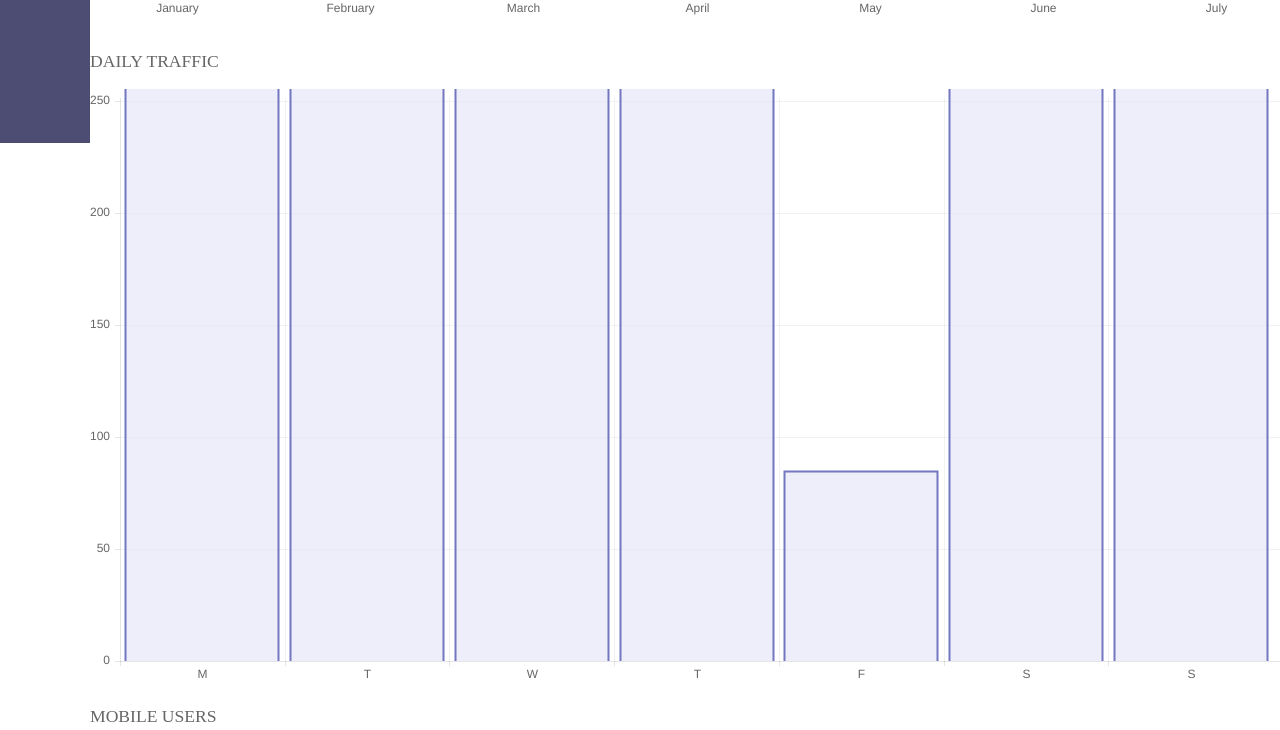
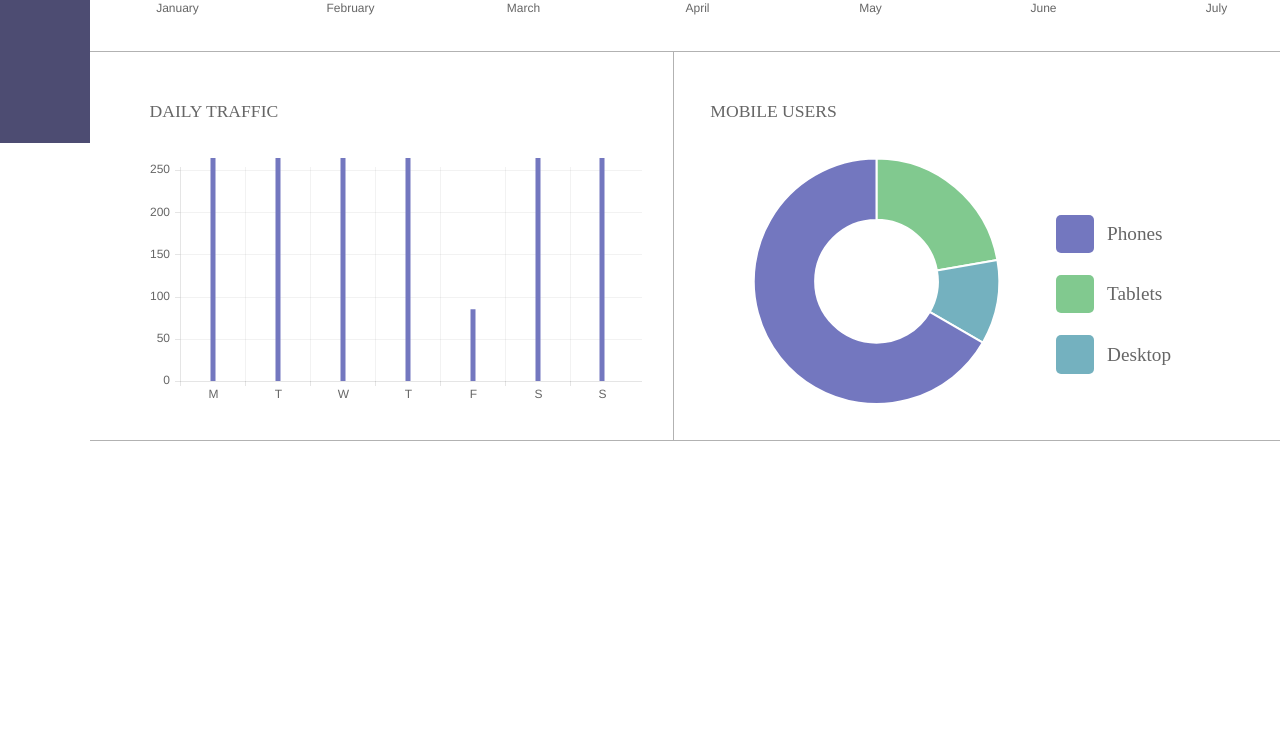
Before and after one commit to CristianCristea/project_9_web_app_dashboard, a plain HTML site: page index.html in a window 1280 px wide. Shown: the part 657-1387 px from the top of the page. After the commit the page ends 1098 px from the top, so only its background shows below. Drawn offline with nearby package versions, Linux system fonts and the light colour scheme.

Commit message:
Styled traffic-data section

```diff
--- a/index.html
+++ b/index.html
@@ -58,6 +58,7 @@
       </section>
 
       <section class="traffic-data">
+        <div class="container">
           <div class="block daily-traffic">
             <h3 class="block-heading">Daily traffic</h3>
             <canvas id="dailyTraffic" width="800" height="400"></canvas>
@@ -66,7 +67,13 @@
           <div class="block mobile-users">
             <h3 class="block-heading">Mobile users</h3>
             <canvas id="mobileUsers" width="800" height="400"></canvas>
+            <ul class="sample">
+              <li class="sample-phones">Phones</li>
+              <li class="sample-tablets">Tablets</li>
+              <li class="sample-desktop">Desktop</li>
+            </ul>
           </div>
+        </div> <!-- ./container -->
       </section>
     </main>
 
--- a/js/main.js
+++ b/js/main.js
@@ -26,12 +26,9 @@ var barChartData = {
   datasets : [
     {
       label: "Daily traffic chart",
-      fillColor : "rgba(226, 227, 246, .6)",
+      fillColor : "#7377bf",
       strokeColor : "#7377bf",
-      pointColor : "#fff",
-      pointStrokeColor : "#4d4c72",
-      pointHighlightFill : "#4d4c72",
-      pointHighlightStroke : "#fff",
+      highlightFill: "#FFC870",
 
       data : [randomScalingFactor(),randomScalingFactor(),randomScalingFactor(),randomScalingFactor(),randomScalingFactor(),randomScalingFactor(),randomScalingFactor()]
      }
@@ -90,10 +87,16 @@ window.onload = function(){
   }
 
   var barChartOptions = {
-    scaleStepWidth: 50
+    scaleStepWidth: 50,
+    barDatasetSpacing : 100,
+    barValueSpacing : 30,
+    barShowStroke : false,
+    showTooltips: false
   }
 
-  var doughnutChartOptions = {animateScale : false}
+  var doughnutChartOptions = {
+    animateScale : false
+  }
 
   window.lineTrafficChart = new Chart(lineTrafficChart).Line(lineChartData, lineChartOptions);
   window.barDailyTraffic = new Chart(barDailyTraffic).Bar(barChartData, barChartOptions);
--- a/scss/base/_base.scss
+++ b/scss/base/_base.scss
@@ -5,7 +5,3 @@
 * {
   box-sizing: border-box;
 }
-
-// body {
-//   background: $primary-color;
-// }
--- a/scss/modules/_blocks.scss
+++ b/scss/modules/_blocks.scss
@@ -0,0 +1,78 @@
+/***********************************************************
+*** General
+***********************************************************/
+
+/***********************************************************
+*** Block daily-traffic
+***********************************************************/
+
+.daily-traffic {
+  width: 49%;
+  display: inline-block;
+  border-right: 1px solid $silver_chalice_a;
+  padding: 2em 2em 2em 0;
+
+ .block-heading {
+  margin-bottom: 2em;
+ }
+}
+
+/***********************************************************
+*** Block mobile-users
+***********************************************************/
+
+.mobile-users {
+   width: 49%;
+   display: inline-block;
+   padding: 2em 0 2em 2em;
+   position: relative;
+
+ .block-heading {
+  margin-bottom: 2em;
+ }
+
+ canvas {
+  display: inline-block;
+  margin-left: -5em;
+ }
+
+ ul.sample {
+  list-style: none;
+  display: inline-block;
+  position: absolute;
+  top: 40%;
+  right: 2em;
+
+  li{
+    position: relative;
+    margin-bottom: 2em;
+    font-size: 1.2em;
+    font-weight: $font-weight-light;
+    color: $dove_gray;
+
+    &:first-child,
+    &:nth-child(2),
+    &:last-child {
+      &::before {
+        content: "";
+        position:absolute;
+        top: 50%;
+        right: 120%;
+        margin-top: -1em;
+        width: 2em;
+        height: 2em;
+        background-color: $primary-color;
+        border-radius: 5px;
+      }
+    }
+
+     &:nth-child(2)::before {
+      background-color:  $de_york;
+     }
+
+    &:last-child::before {
+      background-color:  $glacier;
+     }
+  }
+ }
+}
--- a/scss/modules/_sections.scss
+++ b/scss/modules/_sections.scss
@@ -1,3 +1,12 @@
+/***********************************************************
+*** General
+***********************************************************/
+
+.container {
+  width: 90%;
+  margin: 0 auto;
+}
+
 /***********************************************************
 *** Main
 ***********************************************************/
@@ -97,3 +106,12 @@ section.traffic-chart {
     float: right;
   }
 }
+
+/***********************************************************
+*** Section traffic-data
+***********************************************************/
+
+section.traffic-data {
+  border-top: 1px solid $silver_chalice_a;
+  border-bottom: 1px solid $silver_chalice_a;
+}
```
Also changed, not shown: css/styles.css, 1 other file. Lines whose indentation alone changed are shown as unchanged.
